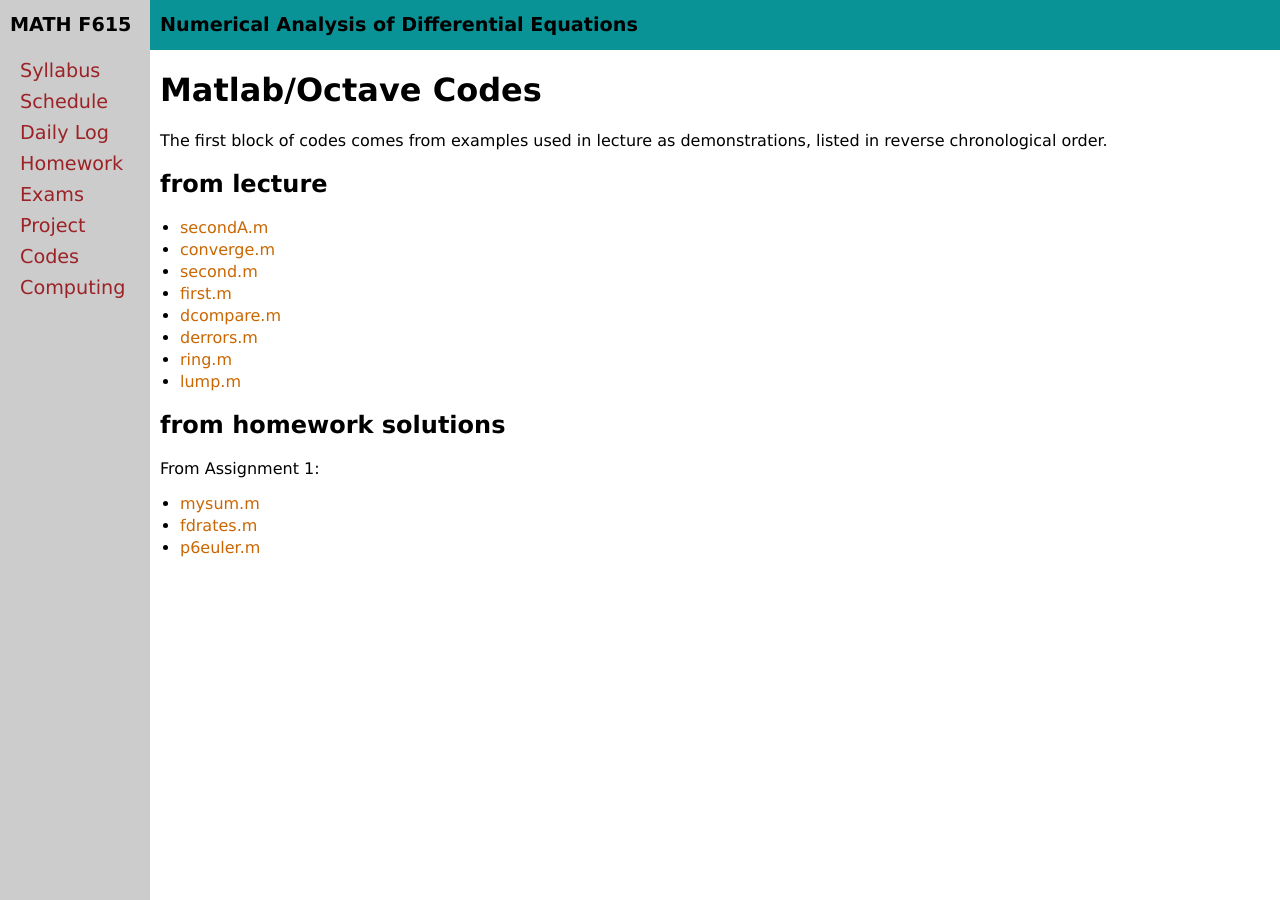
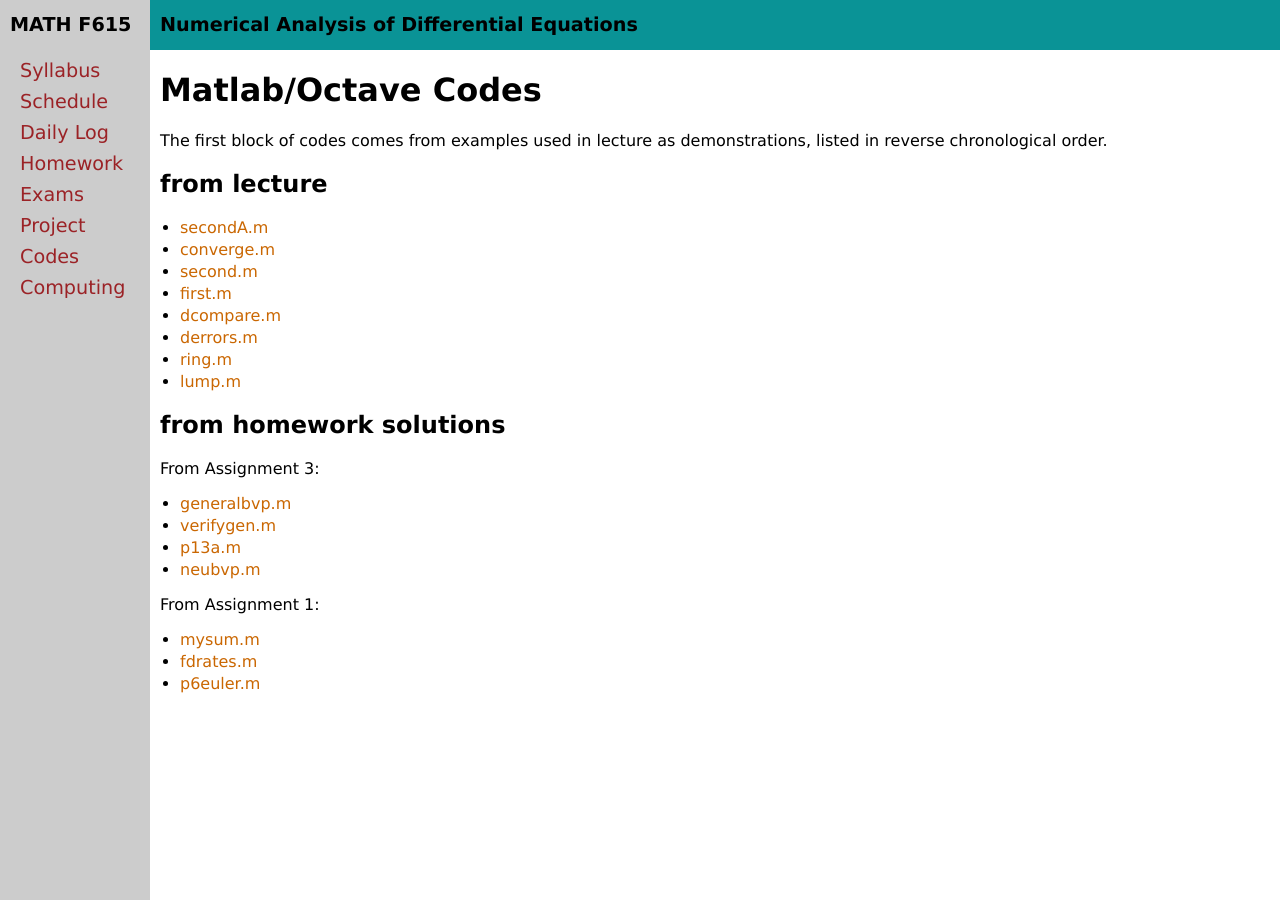
Before and after one commit to bueler/nade, a Jekyll site: the page built from codes.md, in a window 1280 px wide. Built offline with Jekyll 4.4.1, drawn with Linux system fonts in a browser that asks for light colours.

Commit message:
codes from solutions to A3

```diff
--- a/codes.md
+++ b/codes.md
@@ -20,6 +20,13 @@ The first block of codes comes from examples used in lecture as demonstrations,
 
 ## from homework solutions
 
+From Assignment 3:
+
+  * [generalbvp.m](assets/codes/S25/generalbvp.m)
+  * [verifygen.m](assets/codes/S25/verifygen.m)
+  * [p13a.m](assets/codes/S25/p13a.m)
+  * [neubvp.m](assets/codes/S25/neubvp.m)
+
 From Assignment 1:
 
   * [mysum.m](assets/codes/S25/mysum.m)
```
Also changed, not shown: 4 other files.
